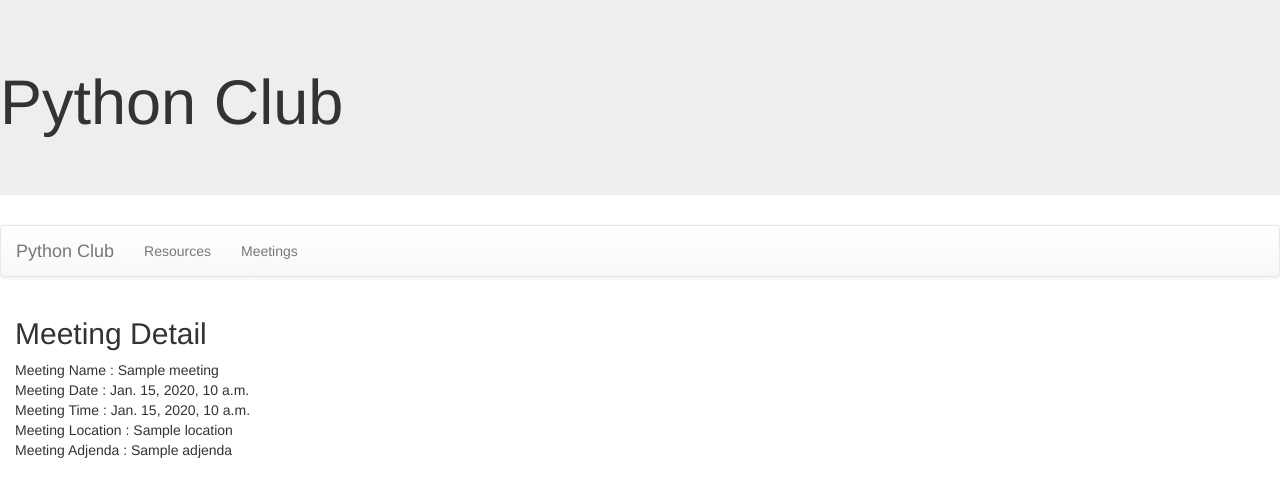
After one commit to ScubsMcGrubs/SCIT112, a Django app: template Club/templates/club/meetingdetail.html in a window 1280 px wide. The commit adds this page. Shown: the top 497 px of the page. Run offline with Django 3.2, Linux system fonts and the light colour scheme; the template is opened without the code that fills it: most values are stand-ins (such as "Sample title", 1, 10 or a date in 2020); some libraries are stand-ins or nearby versions.

Commit message:
Assignment 6 commit

```diff
--- a/Club/templates/base.html
+++ b/Club/templates/base.html
@@ -16,8 +16,8 @@
 <a class="navbar-brand" href="{% url 'index' %}">Python Club</a>
 </div>
 <ul class="nav navbar-nav">
-<li><a href = "{% url 'resources' %}">Resources </a></li>
-<li>Dummy</li>
+<li><a href = "{% url 'resources' %}" > Resources </a></li>
+<li><a href = "{% url 'meetings' %}" > Meetings </a></li>
 </ul>
 </div>
 </nav>
--- /dev/null
+++ b/Club/templates/club/meetingdetail.html
@@ -0,0 +1,13 @@
+{% extends 'base.html' %}
+{% block content %}
+
+<h2> Meeting Detail</h2>
+<p> Meeting Name : {{meeting.meetName}}<br/>
+Meeting Date : {{meeting.date}}<br/>
+Meeting Time : {{meeting.time}}<br/>
+Meeting Location : {{meeting.location}}<br/>
+Meeting Adjenda : {{meeting.adjenda}}
+</p>
+
+
+{% endblock %}
--- a/Club/urls.py
+++ b/Club/urls.py
@@ -4,4 +4,6 @@ from . import views
 urlpatterns = [
     path('', views.index, name = 'index'),
     path('resources/', views.getresources, name = 'resources'),
+    path('meetings/', views.getmeetings, name = 'meetings'),
+    path('meetingdetail/<int:id>' , views.meetingDetail, name = 'detail'),
 ]
```
Also changed, not shown: Club/templates/club/meetings.html (added, +10 -0 lines), Club/views.py (+9 -1 lines).
